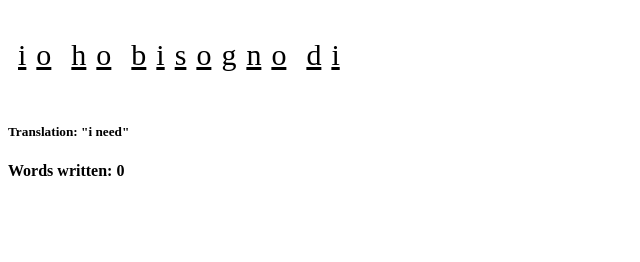
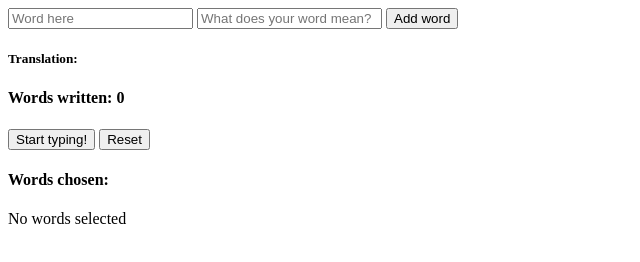
Before and after one commit to jujusoi/word-typer, a website: page testing.html in a window 1280 px wide. Shown: the whole page, without its empty margins (0-640 px from the left). Drawn offline with Linux system fonts and the light colour scheme.

Commit message:
added user choosing, start and stop buttons, chosen word list

```diff
--- a/main.js
+++ b/main.js
@@ -1,35 +1,27 @@
+const formSbmt = document.querySelector('#form-submit');
+let wordArray = [];
 
-const words = [ {
-    word: 'cappello',
-    translation: 'hat',
-}, {
-    word: 'zaino',
-    translation: 'backpack',
-}, {
-    word: 'specchio',
-    translation: 'mirror',
-}, {
-    word: 'scontrino',
-    translation: 'receipt',
-}, {
-    word: 'maglione',
-    translation: 'sweater',
-}, {
-    word: 'camicia',
-    translation: 'shirt',
-}, {
-    word: 'io ho bisogno di',
-    translation: 'i need',
-}, {
-    word: 'cento',
-    translation: 'one hundred',
-}, {
-    word: 'cinquanta',
-    translation: 'fifty',
-}, {
-    word: 'dieci',
-    translation: 'ten',
-}];
+formSbmt.addEventListener('submit', function(event) {
+    event.preventDefault();
+    const wordValue = document.querySelector('#word-input').value.trim();
+    const translationValue = document.querySelector('#translation-input').value.trim();
+    if (wordValue && translationValue) {
+        const obj = {
+            word: wordValue,
+            translation: translationValue
+        };
+        wordArray.push(obj);
+        updateChosenList(wordArray.map((object) => object.word));
+        clearForm();
+        document.querySelector('#word-input').focus();
+    };
+});
+
+const clearForm = () => {
+    document.querySelector('#word-input').value = '';
+    document.querySelector('#translation-input').value = '';
+};
+
 let score = 0;
 
 const selectRandomWord = (wordArray) => {
@@ -57,6 +49,7 @@ const updateTyper = (obj) => {
 };
 
 window.addEventListener('keydown', (event) => {
+    if (document.querySelector('.letter-active')) {
         const holder = document.querySelector('#typer-holder');
         const childrenCount = holder.childElementCount;
 
@@ -70,7 +63,7 @@ window.addEventListener('keydown', (event) => {
             changeWordColor(holder.children[indexOfActiveResult]);
             if (indexOfActiveResult == childrenCount - 1) {
                 setTimeout(() => {
-                updateTyper(selectRandomWord(words));
+                    updateTyper(selectRandomWord(wordArray));
                     updateScore(score++);
                 }, 500)
             } else {
@@ -78,6 +71,7 @@ window.addEventListener('keydown', (event) => {
                 active.classList.add('letter-active');
             }
         };
+    }
 });
 
 const indexOfActive = (childcount, holder) => {
@@ -98,4 +92,21 @@ const updateScore = (score) => {
     document.querySelector('#score').textContent = score;
 };
 
-updateTyper(selectRandomWord(words));
+const updateChosenList = (arr) => {
+    if (arr.length === 0) {
+        document.querySelector('#chosen-words-list').textContent = 'No words selected';
+    } else {
+        document.querySelector('#chosen-words-list').textContent = arr.join(', ');
+    }
+};
+
+document.querySelector('#reset').addEventListener('click', function(event) {
+    wordArray = [];
+    document.querySelector('#typer-holder').innerHTML = '', document.querySelector('#translation').innerHTML = '';
+    updateChosenList(wordArray.map((object) => object.word));
+    updateScore(0);
+});
+
+document.querySelector('#start-button').addEventListener('click', function(event) {
+    updateTyper(selectRandomWord(wordArray))
+});
--- a/testing.html
+++ b/testing.html
@@ -7,6 +7,15 @@
     <link rel="stylesheet" href="./style.css">
 </head>
 <body>
+    <div>
+        <div class="word-input-holder">
+            <form id="form-submit">
+                <input type="text" id="word-input" placeholder="Word here">
+                <input type="text" id="translation-input" placeholder="What does your word mean?">
+                <button id="word-submit" type="submit">Add word</button>
+            </form>
+        </div>
+    </div>
     <div id="typer-holder" style="display: flex;"></div>
     <div id="translation-holder">
         <h5>Translation: <span id="translation"></span></h5>
@@ -14,6 +23,12 @@
     <div id="score-holder">
         <h4>Words written: <span id="score">0</span></h4>
     </div>
+    <button id="start-button">Start typing!</button>
+    <button id="reset">Reset</button>
+    <div id="chosen-words">
+        <h4>Words chosen:</h4>
+        <p id="chosen-words-list">No words selected</p>
+    </div>
 </body>
 <script src="./main.js"></script>
 </html>
```
Also changed, not shown: package.json (added, +25 -0 lines), addwords.js (added), 2 other files. Lines whose indentation alone changed are shown as unchanged.
